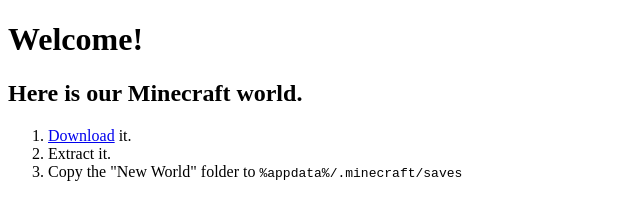
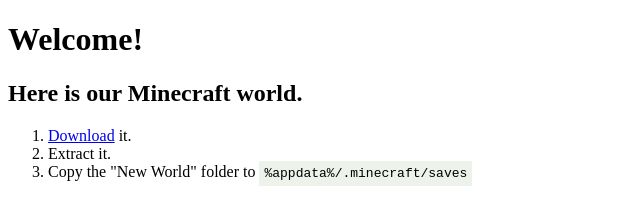
Before and after one commit to pinedeer/pinedeer.github.io, a plain HTML site: page index.html in a window 1280 px wide. Shown: the whole page, without its empty margins (0-640 px from the left). Drawn offline with Linux system fonts and the light colour scheme.

Commit message:
better code selection

```diff
--- a/index.html
+++ b/index.html
@@ -3,6 +3,12 @@
   <head>
     <meta charset="utf-8">
     <title>pinedeer Home</title>
+    <style>
+      code {
+      background-color: #edf2ea;
+      padding: 5px;
+      }
+    </style>
   </head>
   <body>
     <h1>Welcome!</h1>
```
